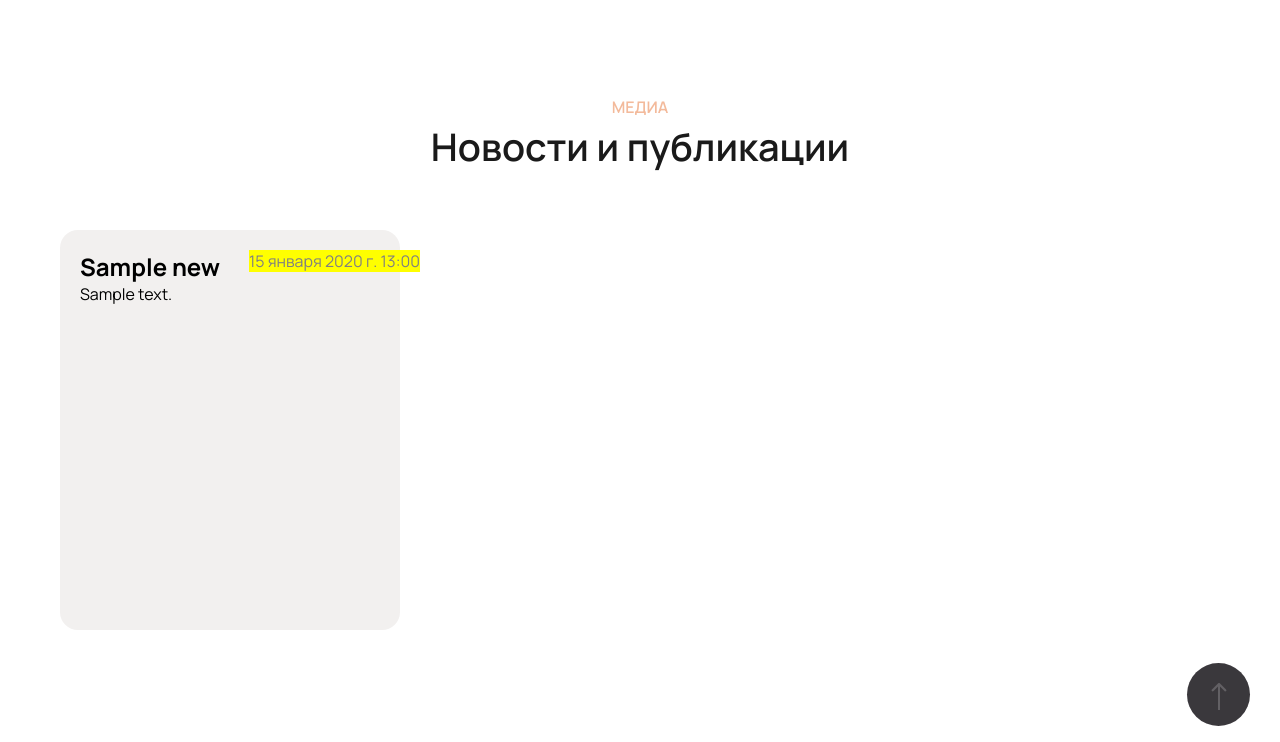
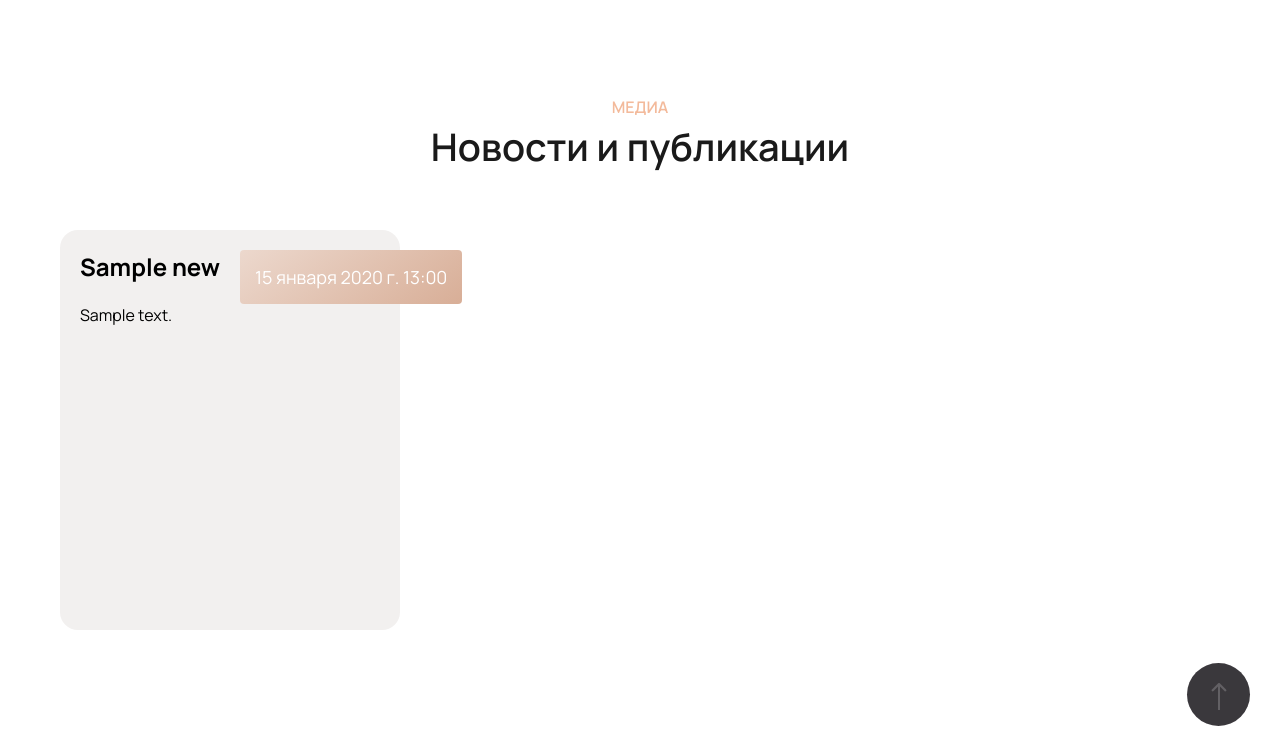
Before and after one commit to codarsssss/landing_page, a Django app: template landing/home_app/templates/home_app/index.html in a window 1280 px wide. Shown: the part 5184-5926 px from the top of the page. Run offline with Django 4.2, Linux system fonts and the light colour scheme; the template is opened without the code that fills it: values that come from a table or form of the project are taken from there, others are empty; tables that the repository leaves empty hold one stand-in row (values such as "Sample post"); grey boxes marked "Sample" are stand-in pictures; some libraries are stand-ins or nearby versions; some web fonts are replaced.

Commit message:
add p style

```diff
--- a/landing/home_app/static/home_app/js/slider.js
+++ b/landing/home_app/static/home_app/js/slider.js
@@ -30,7 +30,7 @@ var swiper = new Swiper(".mySwiper", {
 
 
 var swiper = new Swiper(".mySwiper_1", {
-  slidesPerView: 2,
+  slidesPerView: 3,
   spaceBetween: 60,
   loop: true,
   autoplay: {
--- a/landing/home_app/static/home_app/style/css/style.css
+++ b/landing/home_app/static/home_app/style/css/style.css
@@ -1177,7 +1177,12 @@ button {
 }
 
 .mute-text {
-  color: grey;
+  color: rgb(255, 255, 255);
+  padding: 15px;
+  border-radius: 4px;
+  font-size: large;
+  white-space: nowrap;
+  margin-left: 20px;
 }
 
 .news-header {
@@ -1187,10 +1192,11 @@ button {
 }
 
 .news-header p {
-  background-color: yellow;
-  margin-right: -40px;
+  background: linear-gradient(142deg, #ECD8CD 0%, #D8AE97 100%);
+  margin-right: -50px;
 }
 
 .news-header h1 {
   max-width: 200px;
+  white-space: nowrap;
 }
```
